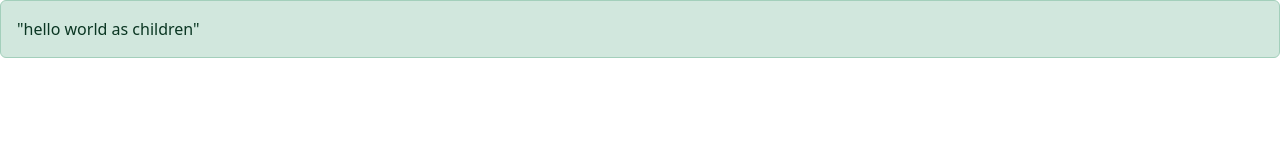
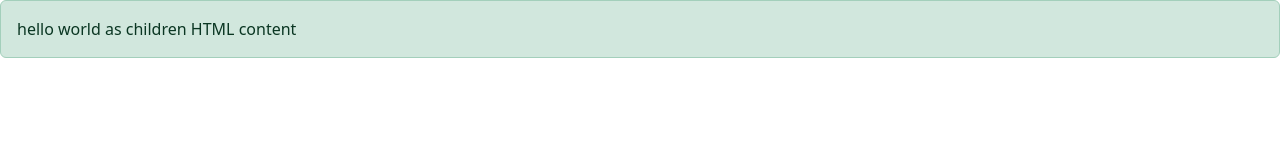
Before and after one commit to slab10000/react-project, a React app in the folder react-app/: page / in a window 1280 px wide. Shown: the top 160 px of the page. Built offline with nearby package versions, Linux system fonts and the light colour scheme; the HTML template or start-up script is replaced by a standard one.

Commit message:
Pass HTML content has a children

```diff
--- a/react-app/src/App.tsx
+++ b/react-app/src/App.tsx
@@ -5,7 +5,9 @@ import Alert from "./components/Alert";
 function App() {
 	return (
 		<div>
-			<Alert>"hello world as children"</Alert>
+			<Alert>
+				hello world as children <span>HTML content</span>
+			</Alert>
 		</div>
 	);
 }
--- a/react-app/src/components/Alert.tsx
+++ b/react-app/src/components/Alert.tsx
@@ -1,7 +1,9 @@
 //rafce <- to create the file automatically
 
+import type { ReactNode } from "react";
+
 interface Props {
-	children: string;
+	children: ReactNode;
 }
 
 const Alert = ({ children }: Props) => {
```
